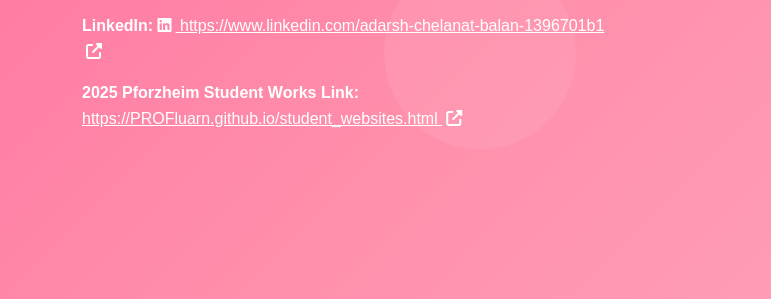
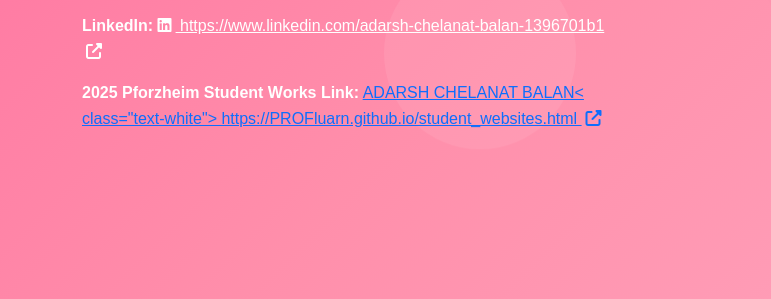
Before and after one commit to adarshcb12345-hue/adarshcb12345-hue.github.io, a plain HTML site: page index.html in a window 1280 px wide. Shown: the part 501-800 px from the top of the page, 0-771 px from the left. Drawn offline with nearby package versions, Linux system fonts and the light colour scheme; grey boxes are pictures that could not be loaded.

Commit message:
Update index.html

```diff
--- a/index.html
+++ b/index.html
@@ -99,7 +99,7 @@
                     </div>
                     <div class="mb-4">
                         <strong>2025 Pforzheim Student Works Link:</strong>
-                        <a href="https://PROFluarn.github.io/student_websites.html" target="_blank" class="text-white">
+                        <a href="https://adarshcb12345-hue.github.io/" target="_blank">ADARSH CHELANAT BALAN< class="text-white">
                             https://PROFluarn.github.io/student_websites.html
                             <i class="fas fa-external-link-alt ms-1"></i>
                         </a>
```
